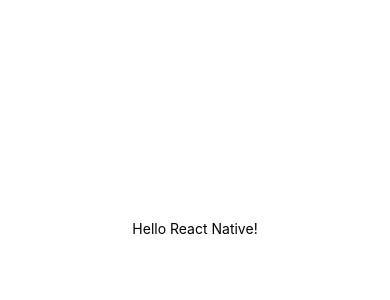
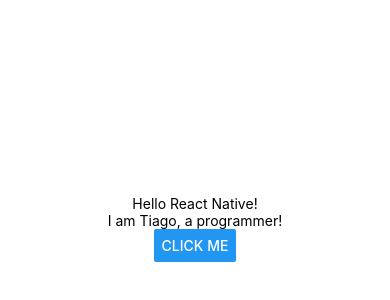
Before and after one commit to tiagoskaterock/my-goals-app, a React Native app: screen / in a window 390 px wide. Shown: the part 194-494 px from the top of the page. Built offline with nearby package versions, Linux system fonts and the light colour scheme.

Commit message:
14. Working With Core Components

```diff
--- a/App.js
+++ b/App.js
@@ -1,11 +1,11 @@
-import { StatusBar } from 'expo-status-bar';
-import { StyleSheet, Text, View } from 'react-native';
+import { Button, StyleSheet, Text, View } from 'react-native';
 
 export default function App() {
   return (
     <View style={styles.container}>
       <Text>Hello React Native!</Text>
-      <StatusBar style="auto" />
+      <Text>I am Tiago, a programmer!</Text>
+      <Button title="Click me" />
     </View>
   );
 }
```
Also changed, not shown: 1 other file (tests, documents, lock files or other folders).
